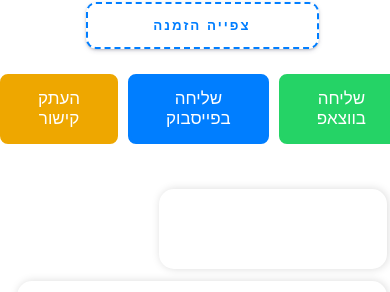
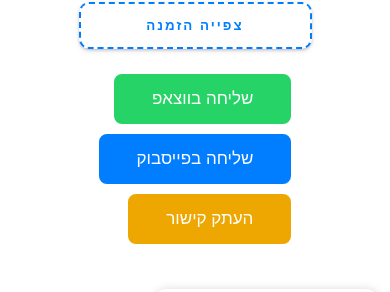
Before and after one commit to Muzmanim-Digital-Event-Invitation/Muzmanim-Frontend, a React (Vite) app: page /EventManagement/1 in a window 390 px wide. Shown: the part 268-560 px from the top of the page. Built offline with nearby package versions, Linux system fonts and the light colour scheme; no server answers; a web font is replaced by a local one.

Commit message:
change to mui nav , and make pages responsive

```diff
--- a/src/Components/Content/Dashboard/EventManagement/EventManagement.scss
+++ b/src/Components/Content/Dashboard/EventManagement/EventManagement.css
@@ -259,13 +259,13 @@
 
 @media (max-width: 1024px) {
     .EventManagement .edit_event_btn_container {
-        // flex-direction: column;
+         /* flex-direction: column; */
         align-items: center;
         gap: 20px;
     }
 
     .EventManagement .food_choices_and_guests_container {
-        // flex-direction: column;
+         /* flex-direction: column; */
     }
 
     .EventManagement .edit_event_btn {
@@ -285,7 +285,7 @@
     }
 
     .EventManagement .food_choices_and_guests_container {
-        // flex-direction: column;
+         flex-direction: column;
         gap: 12px;
         width: 95%;
     }
@@ -301,7 +301,7 @@
         width: 95%;
     }
     .share_buttons_container{
-        // flex-direction: column;
+         flex-direction: column;
     }
 
 }
--- a/src/Components/Content/Dashboard/EventManagement/EventManagement.tsx
+++ b/src/Components/Content/Dashboard/EventManagement/EventManagement.tsx
@@ -1,5 +1,5 @@
 // import { useParams } from "react-router-dom";
-import "./EventManagement.scss";
+import "./EventManagement.css";
 import { useEffect, useState } from "react";
 import WhatsappShareButton from "./WhatsappShareButton/WhatsappShareButton";
 import MoreVertIcon from '@mui/icons-material/MoreVert';
```
